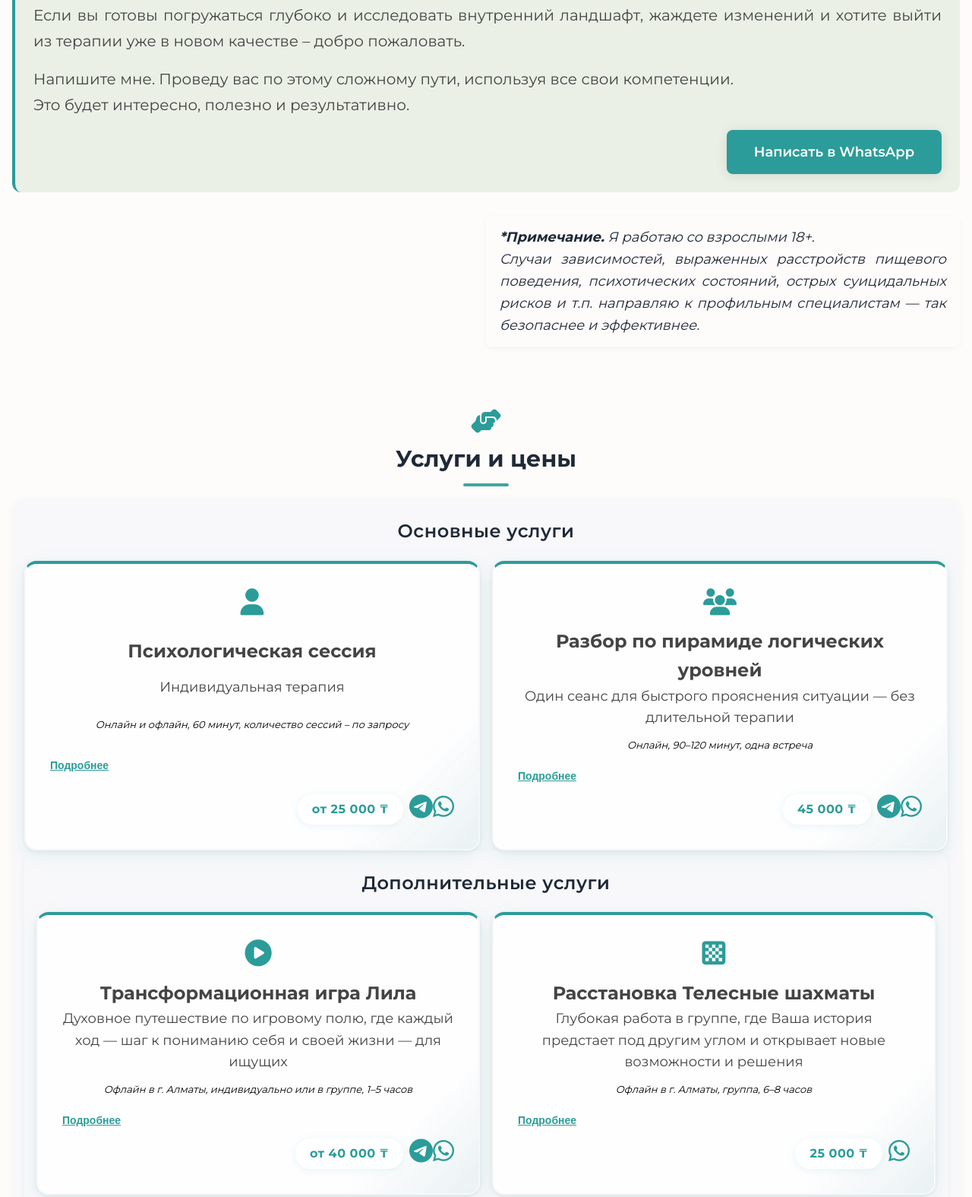
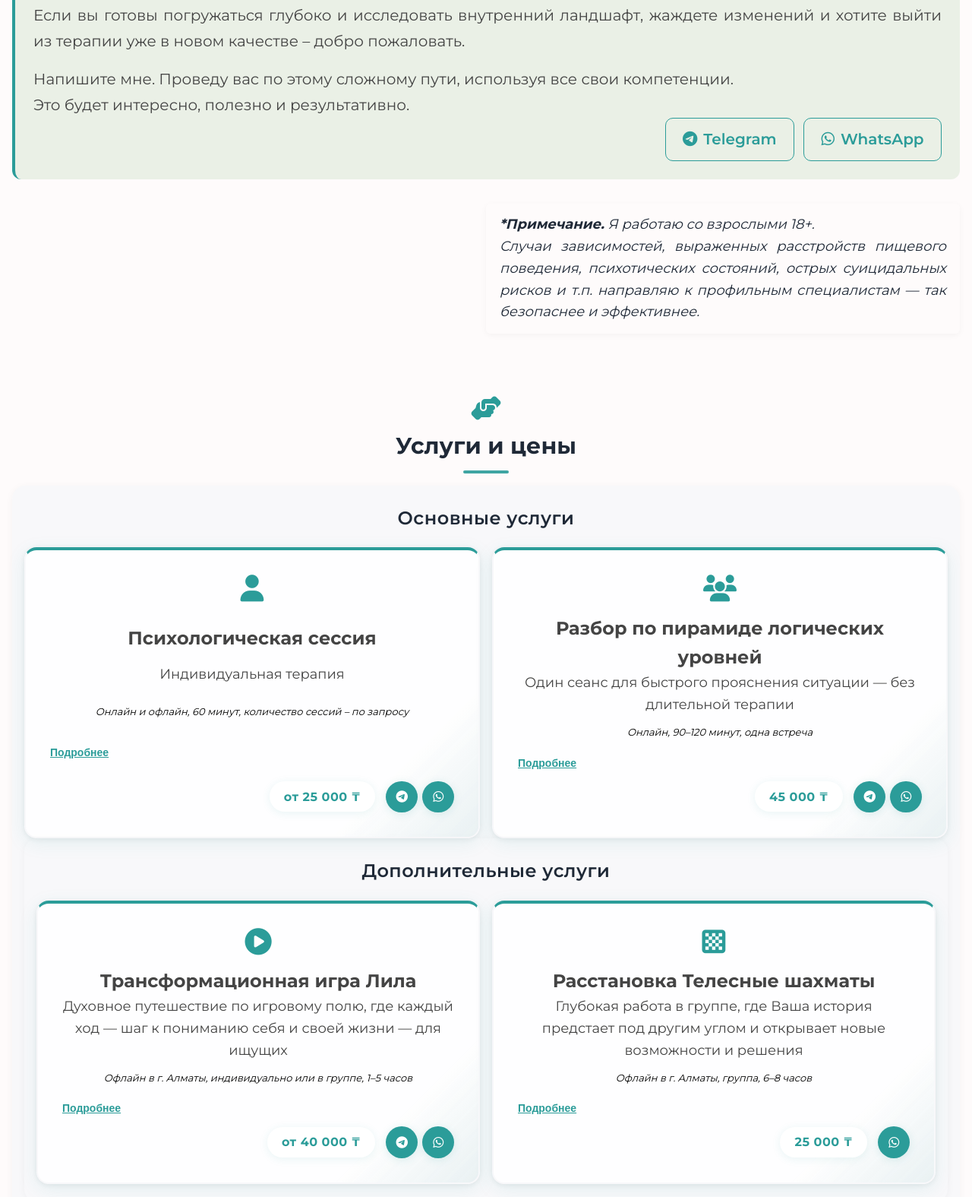
Before and after one commit to anna-lyovina/lavjourney.kz, a plain HTML site: page index.html in a window 1280 px wide. Shown: the part 3094-4669 px from the top of the page at 76% size. Drawn offline with nearby package versions, Linux system fonts and the light colour scheme; no server answers.

Commit message:
Update index.html

```diff
--- a/index.html
+++ b/index.html
@@ -453,7 +453,10 @@
             <p><br>Я изучаю маршрут изнутри и помогаю увидеть путь.</p>
             <p>Если узнали себя, напишите мне – простроим направление вместе.</p>
           <div class="cta-corner">
-            <a href="#contact" class="cta-button" edicontent_id="zapisatsya-na-vstrechu-crisis">Написать в WhatsApp</a>
+            <div class="msg-pair" style="justify-content: flex-end;">
+              <a href="https://t.me/anna_lyovina_psyche?text=%D0%97%D0%B4%D1%80%D0%B0%D0%B2%D1%81%D1%82%D0%B2%D1%83%D0%B9%D1%82%D0%B5%2C%20%D1%81%D0%B2%D1%8F%D0%B7%D1%8B%D0%B2%D0%B0%D1%8E%D1%81%D1%8C%20%D1%87%D0%B5%D1%80%D0%B5%D0%B7%20%D1%81%D0%B0%D0%B9%D1%82" class="msg-outline" target="_blank" rel="noopener noreferrer"><i class="fab fa-telegram"></i><span>Telegram</span></a>
+              <a href="https://wa.me/77067471227?text=%D0%97%D0%B4%D1%80%D0%B0%D0%B2%D1%81%D1%82%D0%B2%D1%83%D0%B9%D1%82%D0%B5%2C%20%D1%81%D0%B2%D1%8F%D0%B7%D1%8B%D0%B2%D0%B0%D1%8E%D1%81%D1%8C%20%D1%87%D0%B5%D1%80%D0%B5%D0%B7%20%D1%81%D0%B0%D0%B9%D1%82" class="msg-outline" target="_blank" rel="noopener noreferrer"><i class="fab fa-whatsapp"></i><span>WhatsApp</span></a>
+            </div>
           </div>
         </div>
         </div>
@@ -493,7 +496,10 @@
 
           </div>
           <div class="cta-corner">
-            <a href="#contact" class="cta-button">Написать в WhatsApp</a>
+            <div class="msg-pair" style="justify-content: flex-end;">
+              <a href="https://t.me/anna_lyovina_psyche?text=%D0%97%D0%B4%D1%80%D0%B0%D0%B2%D1%81%D1%82%D0%B2%D1%83%D0%B9%D1%82%D0%B5%2C%20%D1%81%D0%B2%D1%8F%D0%B7%D1%8B%D0%B2%D0%B0%D1%8E%D1%81%D1%8C%20%D1%87%D0%B5%D1%80%D0%B5%D0%B7%20%D1%81%D0%B0%D0%B9%D1%82" class="msg-outline" target="_blank" rel="noopener noreferrer"><i class="fab fa-telegram"></i><span>Telegram</span></a>
+              <a href="https://wa.me/77067471227?text=%D0%97%D0%B4%D1%80%D0%B0%D0%B2%D1%81%D1%82%D0%B2%D1%83%D0%B9%D1%82%D0%B5%2C%20%D1%81%D0%B2%D1%8F%D0%B7%D1%8B%D0%B2%D0%B0%D1%8E%D1%81%D1%8C%20%D1%87%D0%B5%D1%80%D0%B5%D0%B7%20%D1%81%D0%B0%D0%B9%D1%82" class="msg-outline" target="_blank" rel="noopener noreferrer"><i class="fab fa-whatsapp"></i><span>WhatsApp</span></a>
+            </div>
           </div>
         </div>
       </div>
@@ -719,6 +725,45 @@
     @media (hover: none) {
       .contact-btn:hover, .contact-social:hover { transform: none; }
     }
+    /* кнопки «написать» и «читать статью» в карточках, модалках и врезках */
+    .msg-round {
+      display: inline-flex; align-items: center; justify-content: center;
+      width: 2.6em; height: 2.6em; margin-left: 0.4rem;
+      border-radius: 999px; background: var(--accent-color); color: #fff;
+      font-size: var(--fs16); text-decoration: none;
+      box-shadow: 0 2px 12px rgba(43, 156, 153, 0.15);
+      transition: transform .2s ease, box-shadow .2s ease;
+    }
+    /* значки внутри: стили карточек красят i в бирюзовый и раздувают, перебиваем */
+    .msg-round i, .msg-outline i {
+      font-size: 1em !important;
+      margin: 0 !important;
+      transform: none !important;
+    }
+    .msg-round i { color: #fff !important; }
+    .msg-round:hover, .msg-round:focus-visible {
+      transform: translateY(-2px);
+      box-shadow: 0 4px 18px rgba(43, 156, 153, 0.3);
+    }
+    .msg-outline {
+      display: inline-flex; align-items: center; justify-content: center; gap: 0.5rem;
+      padding: 0.7rem 1.4rem; border: 1.5px solid var(--accent-color); border-radius: 10px;
+      color: var(--accent-color); background: transparent;
+      text-decoration: none; font-weight: 600;
+      transition: background-color .25s ease, color .25s ease, box-shadow .25s ease, transform .25s ease;
+    }
+    .msg-outline:hover, .msg-outline:focus-visible {
+      background-color: var(--accent-color); color: #fff;
+      box-shadow: 0 6px 16px rgba(0, 0, 0, 0.12);
+      transform: translateY(-2px);
+    }
+    .msg-pair { display: flex; gap: 0.75rem; flex-wrap: wrap; }
+    @media (max-width: 520px) {
+      .msg-pair { flex-direction: column; align-items: stretch; }
+    }
+    @media (hover: none) {
+      .msg-round:hover, .msg-outline:hover { transform: none; }
+    }
     /* ссылка на политику в подвале */
     .footer-privacy { transition: opacity .2s ease, color .2s ease; }
     .footer-privacy:hover, .footer-privacy:focus-visible {
```
